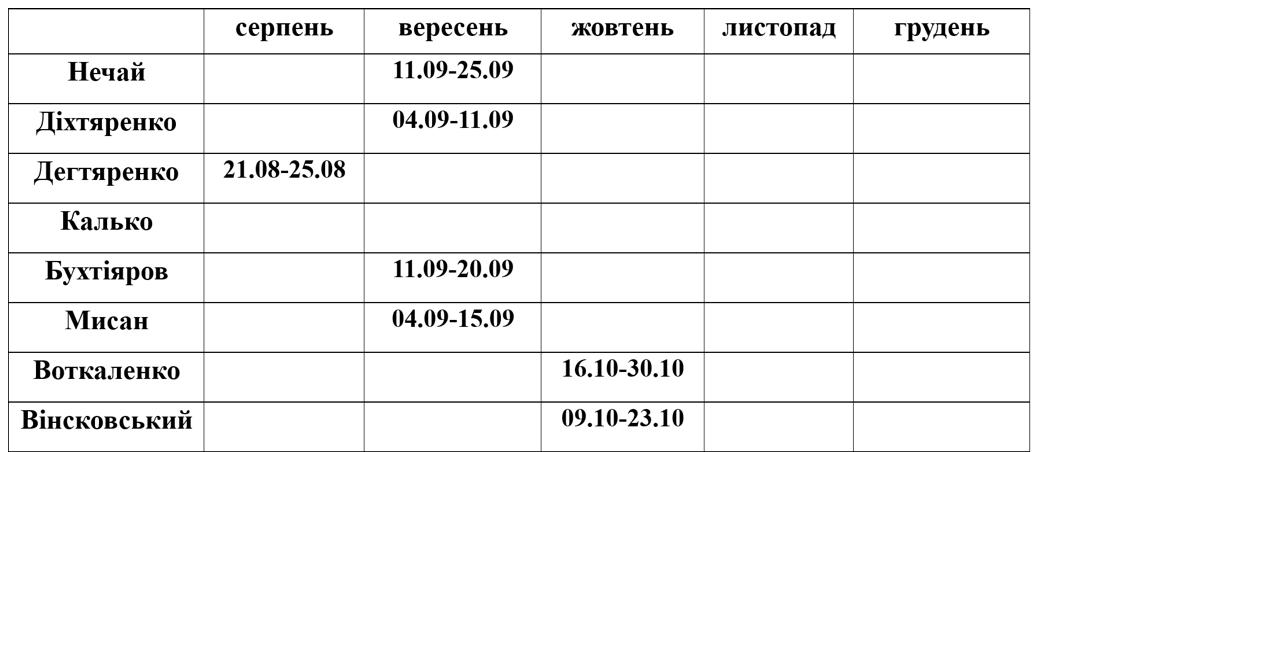
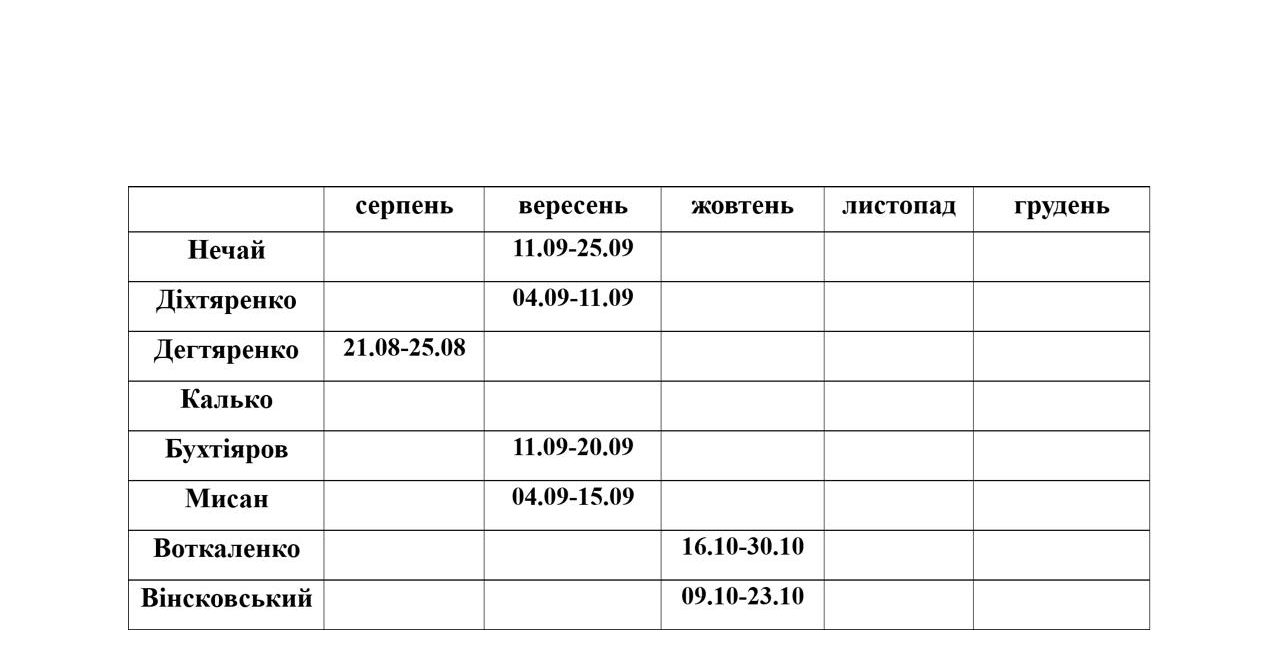
Before and after one commit to degavv/dega.github.io, a plain HTML site: page index.html in a window 1280 px wide. Drawn offline with Linux system fonts and the light colour scheme.

Commit message:
Update index.html

```diff
--- a/index.html
+++ b/index.html
@@ -3,7 +3,8 @@
 <head>
     <meta charset="UTF-8">
     <meta name="viewport" content="width=device-width, initial-scale=1.0">
-    <title>Графік</title>
+    <title>графік</title>
+    <link rel="stylesheet" type="text/css" href="css/style.css">
 </head>
 <body>
   <div class="center">
```
